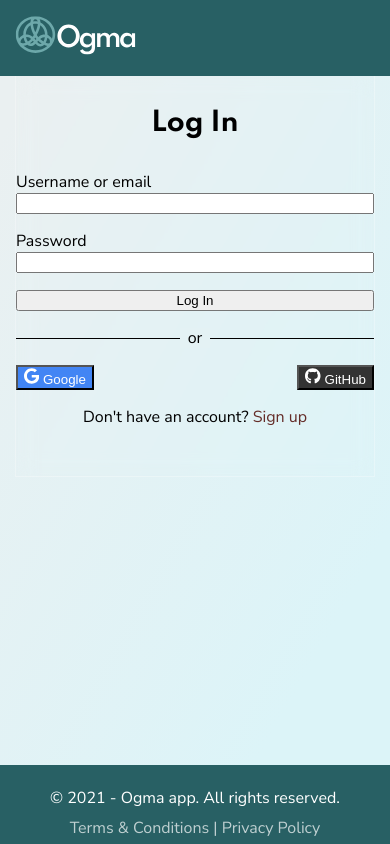
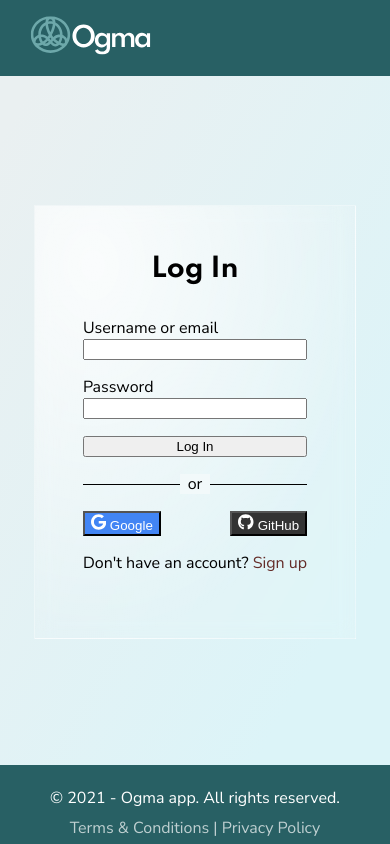
Before and after one commit to OgmaCapStone/ogma-client, a Next.js app: page /login in a window 390 px wide. Built offline with nearby package versions, Linux system fonts and the light colour scheme.

Commit message:
♻ REFACTOR: Breakpoints variables. Changing breakpoints values to match with documentation.

```diff
--- a/styles/_variables.scss
+++ b/styles/_variables.scss
@@ -52,7 +52,7 @@ $fontTitle: "Spartan", sans-serif;
 $fontSecondary: "Nunito Sans", sans-serif;
 
 // Breakpoints
-$breakpoint-sm: 576px;
-$breakpoint-md: 768px;
-$breakpoint-lg: 992px;
+$breakpoint-sm: 375px;
+$breakpoint-md: 414px;
+$breakpoint-lg: 768px;
 $breakpoint-xl: 1200px;
--- a/styles/globals.scss
+++ b/styles/globals.scss
@@ -43,15 +43,15 @@ a {
   margin: auto;
   padding: 0 15px;
   @media (min-width: $breakpoint-sm) {
-    max-width: 540px;
+    max-width: 360px;
   }
   @media (min-width: $breakpoint-md) {
+    max-width: 400px;
+  }
+  @media (min-width: $breakpoint-lg) {
     max-width: 720px;
   }
-  @media (min-width: $breakpoint-lg) {
-    max-width: 960px;
-  }
   @media (min-width: $breakpoint-xl) {
-    max-width: 1140px;
+    max-width: 1380px;
   }
 }
```
